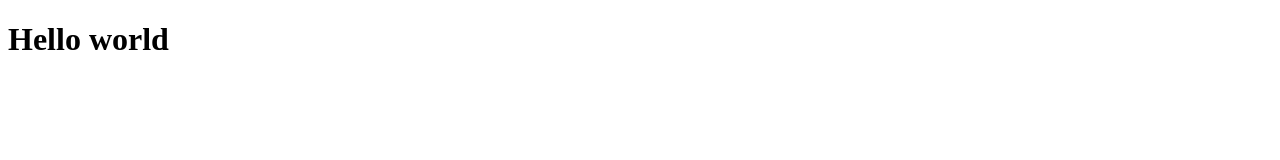
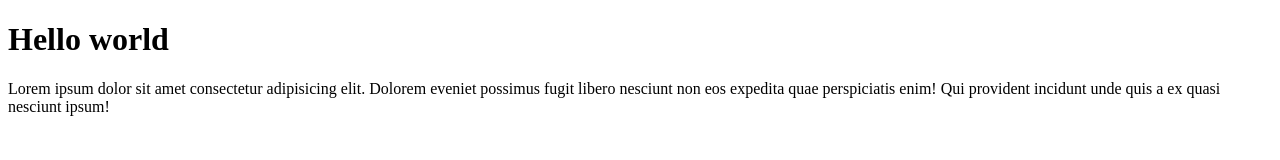
Before and after one commit to Wyze69/git-test, a plain HTML site: page index.html in a window 1280 px wide. Drawn offline with Linux system fonts and the light colour scheme.

Commit message:
menambahkan paragraf

```diff
--- a/index.html
+++ b/index.html
@@ -7,5 +7,6 @@
 </head>
 <body>
     <h1>Hello world</h1>
+    <p>Lorem ipsum dolor sit amet consectetur adipisicing elit. Dolorem eveniet possimus fugit libero nesciunt non eos expedita quae perspiciatis enim! Qui provident incidunt unde quis a ex quasi nesciunt ipsum!</p>
 </body>
 </html>
```
